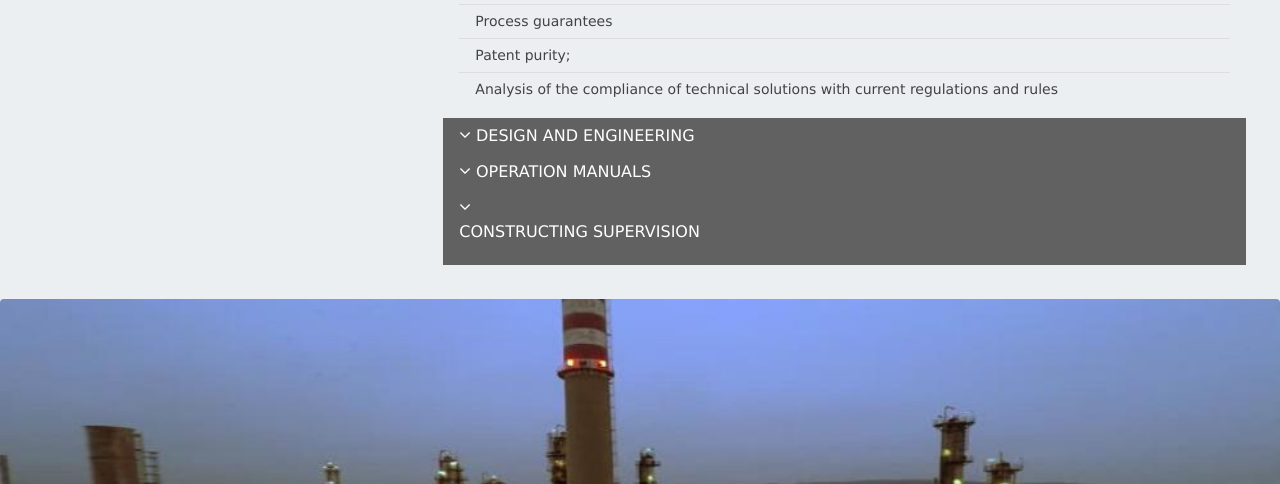
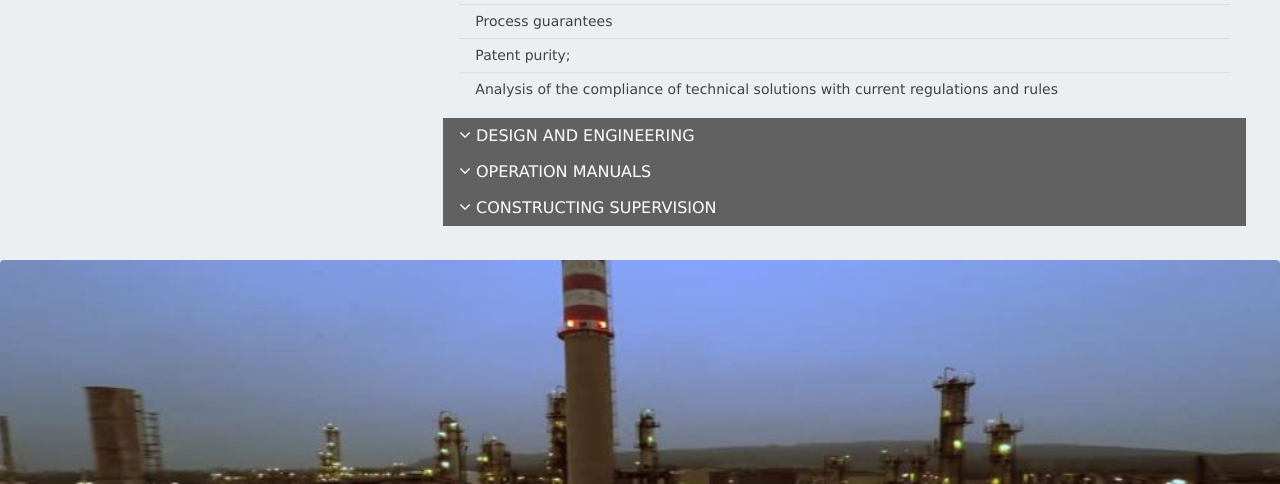
Before and after one commit to volosgoto/synprotech, a PHP site: page /public/ in a window 1280 px wide. Shown: the part 1662-2146 px from the top of the page. Run offline with PHP 8.4, Linux system fonts and the light colour scheme.

Commit message:
udp button bug

```diff
--- a/public/css/style.css
+++ b/public/css/style.css
@@ -4,13 +4,11 @@ body {
   background-color: #eceff1;
 }
 
-.animate {
-  transition: height 0.4s, opacity 0.5s
-}
 
 a {
   font-size: 16px;
 }
+
 
 h1,
 h6 {
--- a/public/index.html
+++ b/public/index.html
@@ -265,7 +265,7 @@
           </ul>
         </div>
         <button onclick="accondionFunction('constructing')" class="w3-btn-block w3-left-align">
-          <i style="font-size:18px" class="fa">&#xf107;</i><p>CONSTRUCTING SUPERVISION</p></button>
+          <i style="font-size:18px" class="fa">&#xf107;</i>&nbsp;CONSTRUCTING SUPERVISION</button>
         <div id="constructing" class="w3-container w3-hide w3-padding-12 w3-animate-opacity">
         <ul class="w3-ul w3-small">
           <li>Consulting services during approval with inspecting bodies of questions connected with testing and registration of process equipment and pipelines, gas, steam and hot water pipelines, lifting facilities</li>
@@ -285,8 +285,6 @@
         </div>
       </div>
     </div>
-
-
   </section>
   <!-- about END-->
 
```
